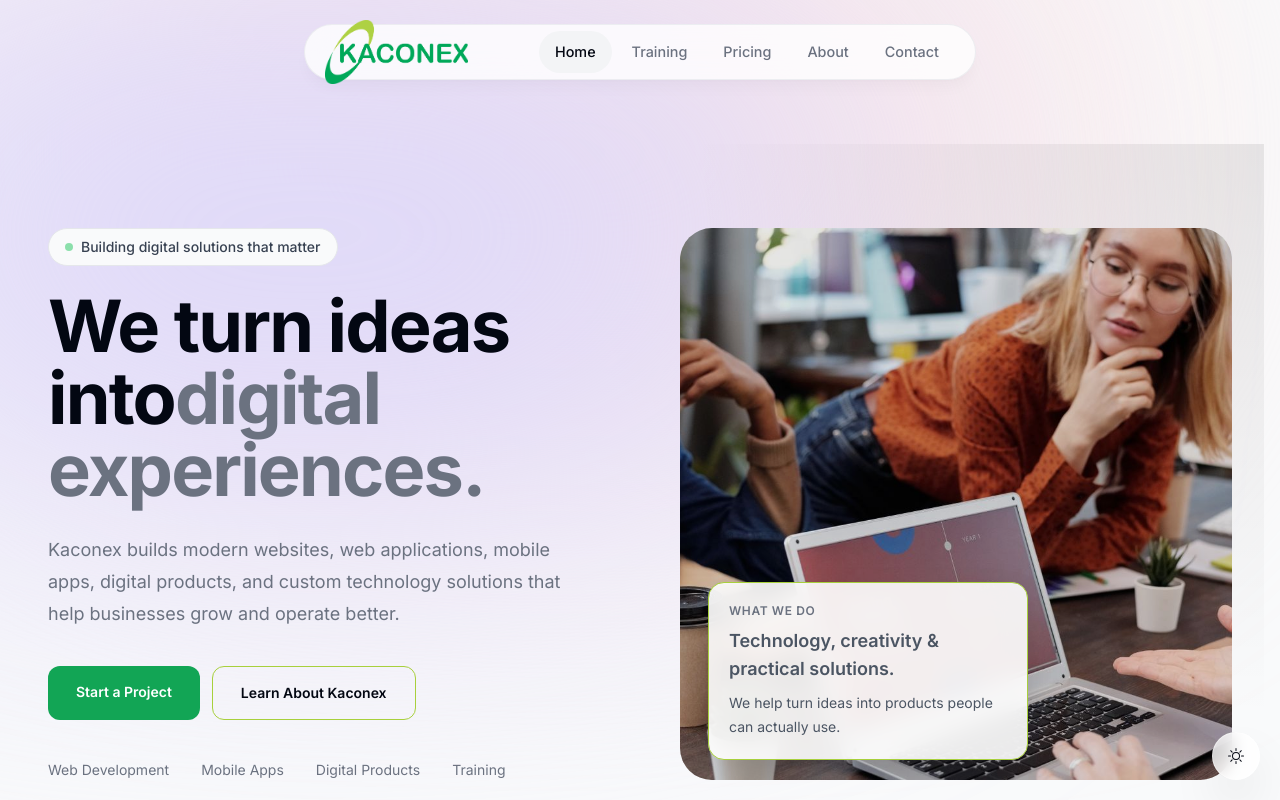
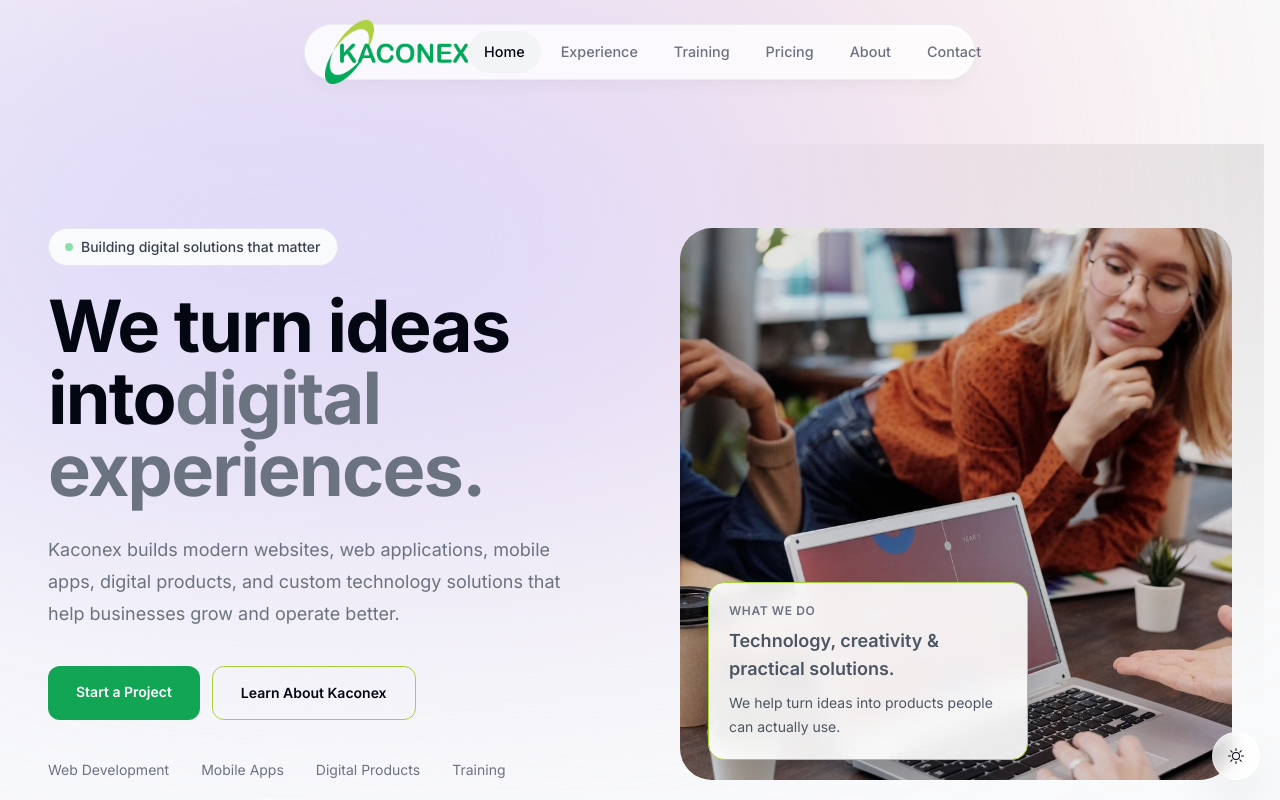
Before and after one commit to EdwinLutta/Studio-service, a Next.js app: page / in a window 1280 px wide. Shown: the top 800 px of the page. Built offline with nearby package versions, Linux system fonts and the light colour scheme.

Commit message:
error fixed

```diff
--- a/components/experience.tsx
+++ b/components/experience.tsx
@@ -6,7 +6,7 @@ import {
   VerticalTimeline,
   VerticalTimelineElement,
 } from "react-vertical-timeline-component";
-import "react-vertical-timeline-component/style.min.css";
+// import "react-vertical-timeline-component/style.min.css";
 import { experiencesData } from "@/lib/data";
 import { useSectionInView } from "@/lib/hooks";
 import { useTheme } from "@/context/theme-context";
--- a/lib/data.ts
+++ b/lib/data.ts
@@ -14,10 +14,10 @@ export const links = [
     name: "Home",
     hash: "/",
   },
-  // {
-  //   name: "About",
-  //   hash: "#about",
-  // },
+  {
+    name: "Experience",
+    hash: "/Experience",
+  },
   {
     name: "Training",
     hash: "/training-program",
```
